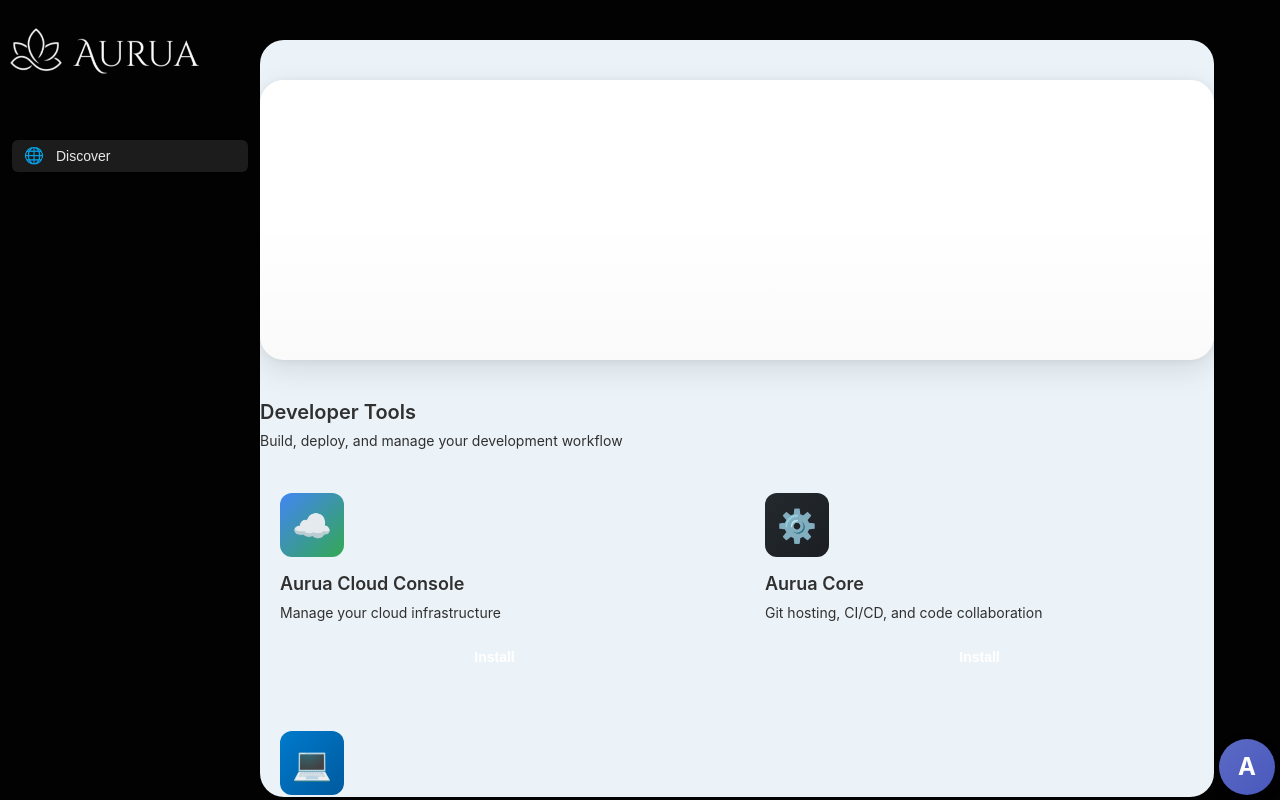
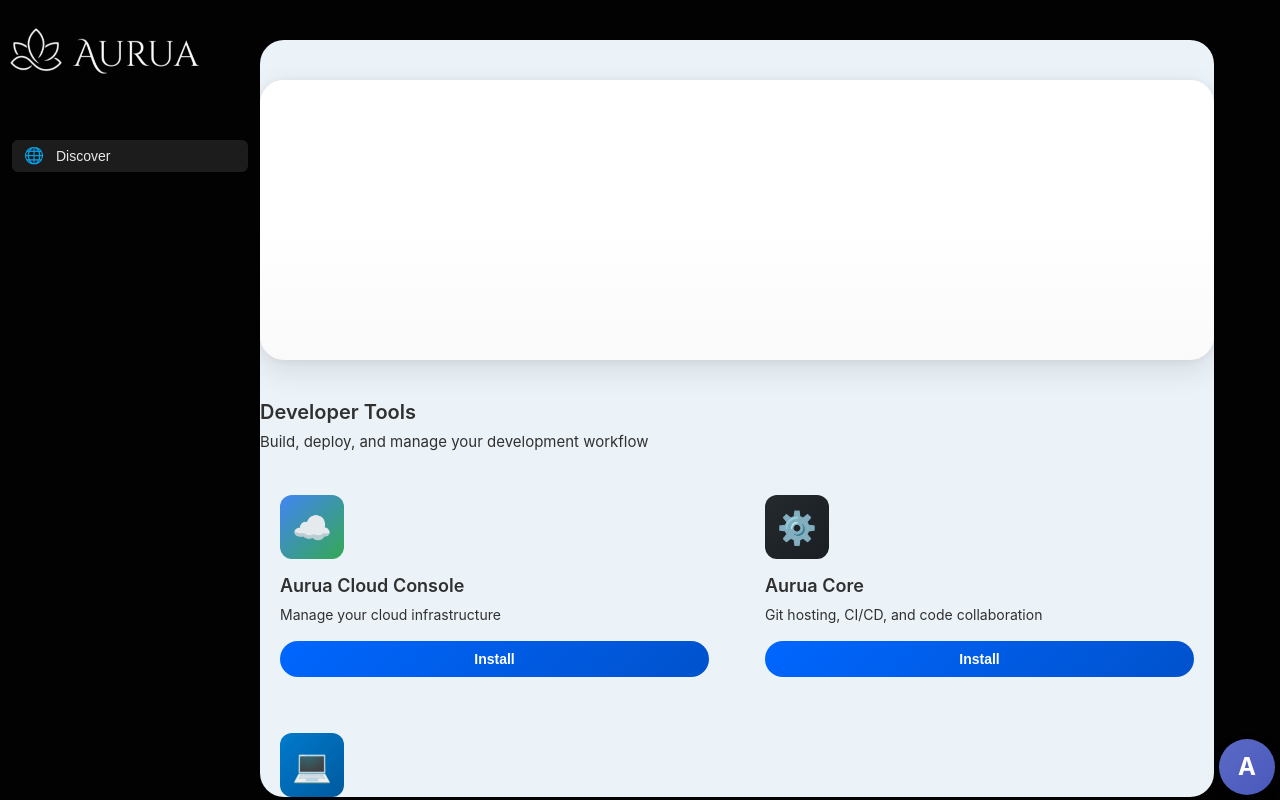
Before and after one commit to AuruaHQ/aurua-dock, a React (Vite) app: page / in a window 1280 px wide. Built offline with nearby package versions, Linux system fonts and the light colour scheme.

Commit message:
Make descriptions larger, rename Browser to Web, style install button as bluish pill

```diff
--- a/src/components/AppCatalog/AppCatalog.css
+++ b/src/components/AppCatalog/AppCatalog.css
@@ -21,7 +21,7 @@
 }
 
 .catalog-category-description {
-  font-size: 14px;
+  font-size: 15px;
   color: var(--aurua-text-muted);
   margin: 0;
 }
@@ -80,16 +80,17 @@
 .app-install-btn {
   width: 100%;
   padding: 10px 16px;
-  background: var(--aurua-accent);
+  background: linear-gradient(135deg, #0066ff 0%, #0052cc 100%);
   color: white;
   border: none;
-  border-radius: 8px;
+  border-radius: 999px;
   font-size: 14px;
   font-weight: 600;
   cursor: pointer;
-  transition: background 0.2s ease;
+  transition: all 0.2s ease;
 }
 
 .app-install-btn:hover {
-  background: var(--aurua-accent-hover);
+  background: linear-gradient(135deg, #0052cc 0%, #003d99 100%);
+  transform: scale(1.02);
 }
--- a/src/lib/catalog.ts
+++ b/src/lib/catalog.ts
@@ -118,7 +118,7 @@
       }
     ]
   },
-  'Browser': {
+  'Web': {
     description: 'Fast and secure web browsing experience',
     apps: [
       {
```
